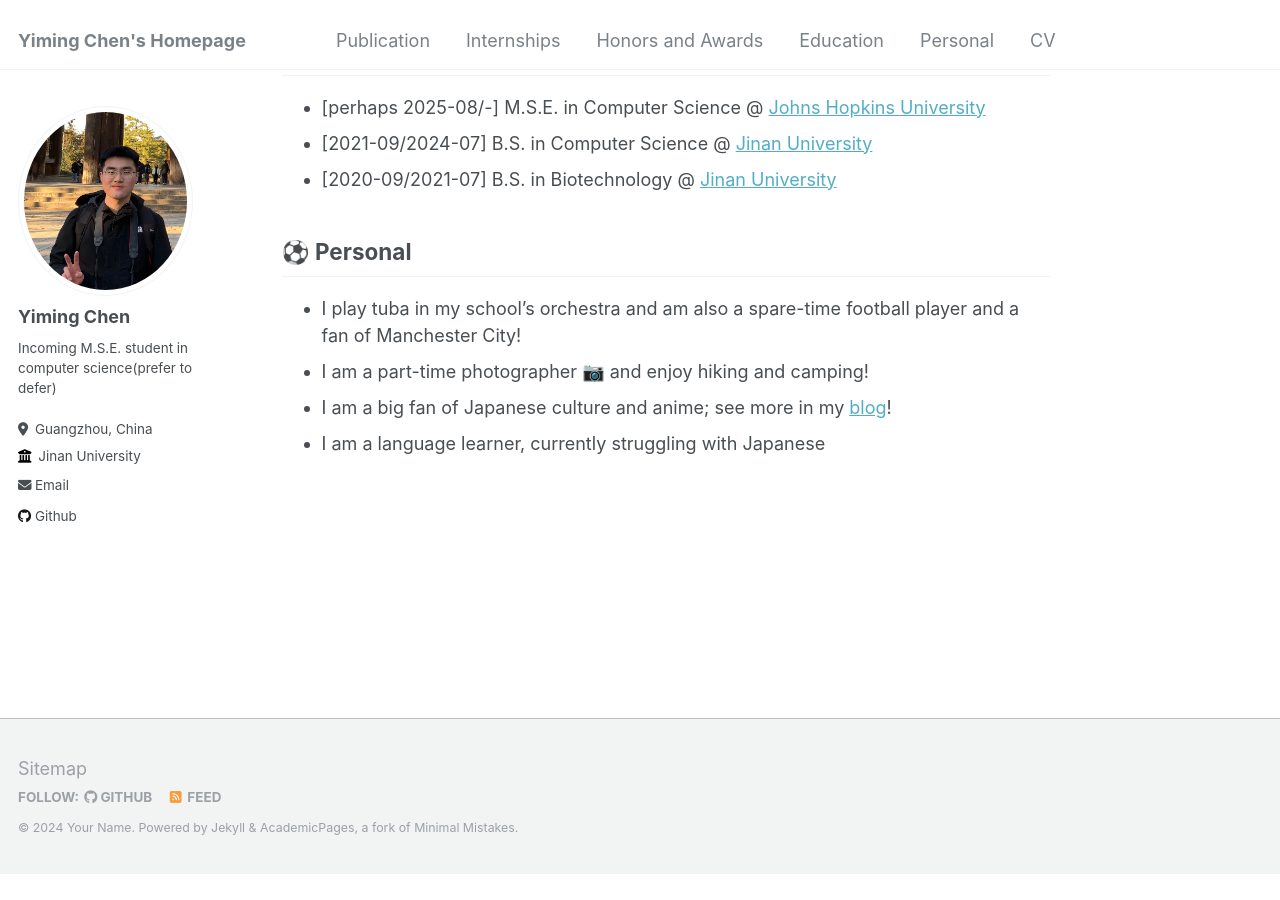
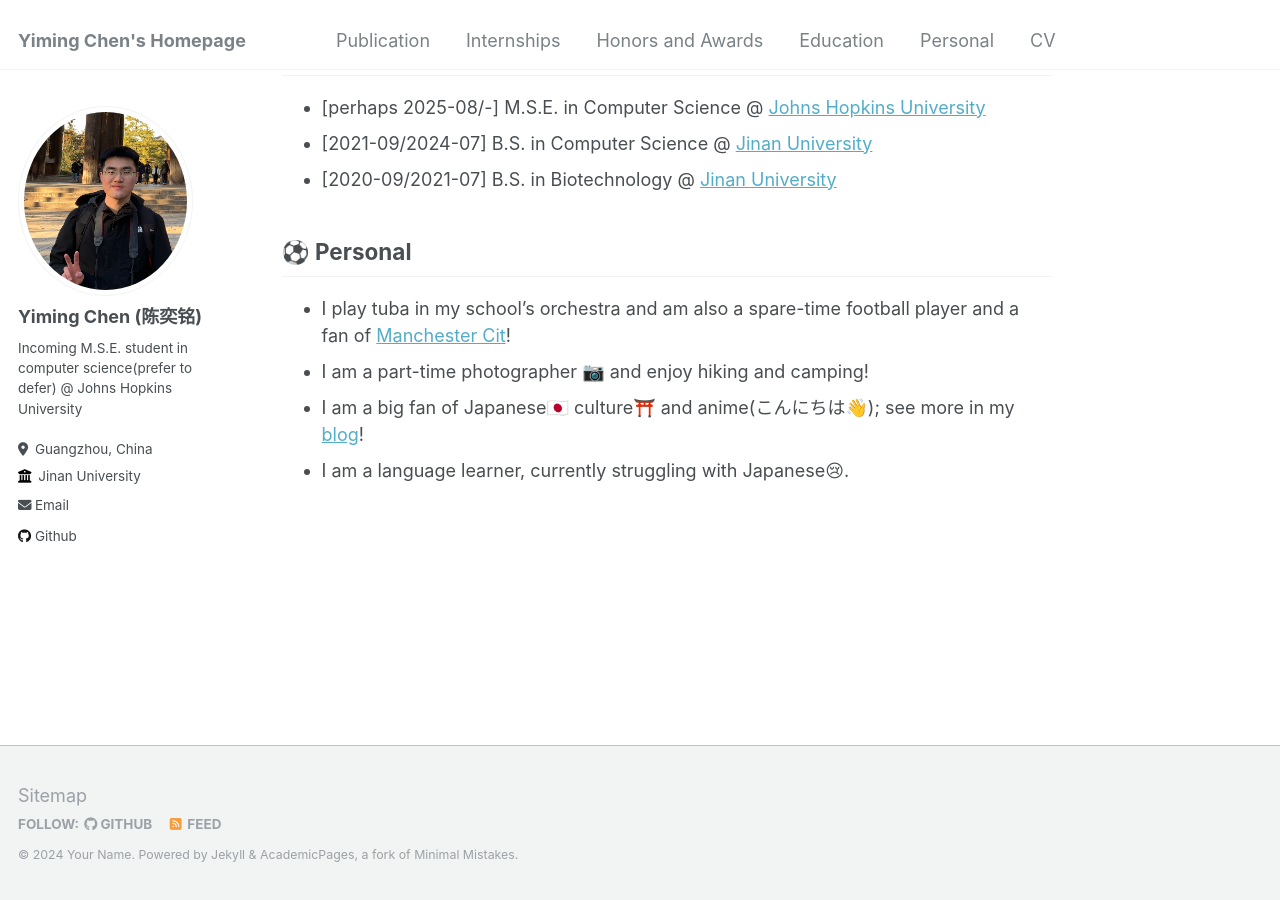
Before and after one commit to xuanquanchen/xuanquanchen.github.io, a Jekyll site: the page built from _pages/about.md, in a window 1280 px wide and 900 px high, scrolled down 1039 px. Built offline with Jekyll 4.4.1, drawn with Linux system fonts in a browser that asks for light colours; before the commit the page ends 1912 px from its top, so only the background shows below that.

Commit message:
update sidebar

```diff
--- a/_config.yml
+++ b/_config.yml
@@ -22,9 +22,9 @@ repository               : "xuanquanchen/xuanquanchen.github.io"
 author:
   # Biographic information
   avatar           : "profile.jpg"
-  name             : "Yiming Chen"
+  name             : "Yiming Chen (陈奕铭)"
   pronouns         : # example: "she/her"
-  bio              : "Incoming M.S.E. student in computer science(prefer to defer)"
+  bio              : "Incoming M.S.E. student in computer science(prefer to defer) @ Johns Hopkins University"
   location         : "Guangzhou, China"
   employer         : "Jinan University"
   uri              : # URL
--- a/_pages/about.md
+++ b/_pages/about.md
@@ -62,7 +62,7 @@ I am currently working on my graduation thesis, which focuses on heavy changer p
 
 <span id="personal">⚽️ Personal</span>
 ------
-+ I play tuba in my school's orchestra and am also a spare-time football player and a fan of Manchester City!
++ I play tuba in my school's orchestra and am also a spare-time football player and a fan of [Manchester Cit](https://www.mancity.com)!
 + I am a part-time photographer 📷 and enjoy hiking and camping!
-+ I am a big fan of Japanese culture and anime; see more in my [blog](http://www.babara-chongya.ltd/bangumi/)!
-+ I am a language learner, currently struggling with Japanese
++ I am a big fan of Japanese🇯🇵 culture⛩️ and anime(こんにちは👋); see more in my [blog](http://www.babara-chongya.ltd/bangumi/)!
++ I am a language learner, currently struggling with Japanese😢.
```
